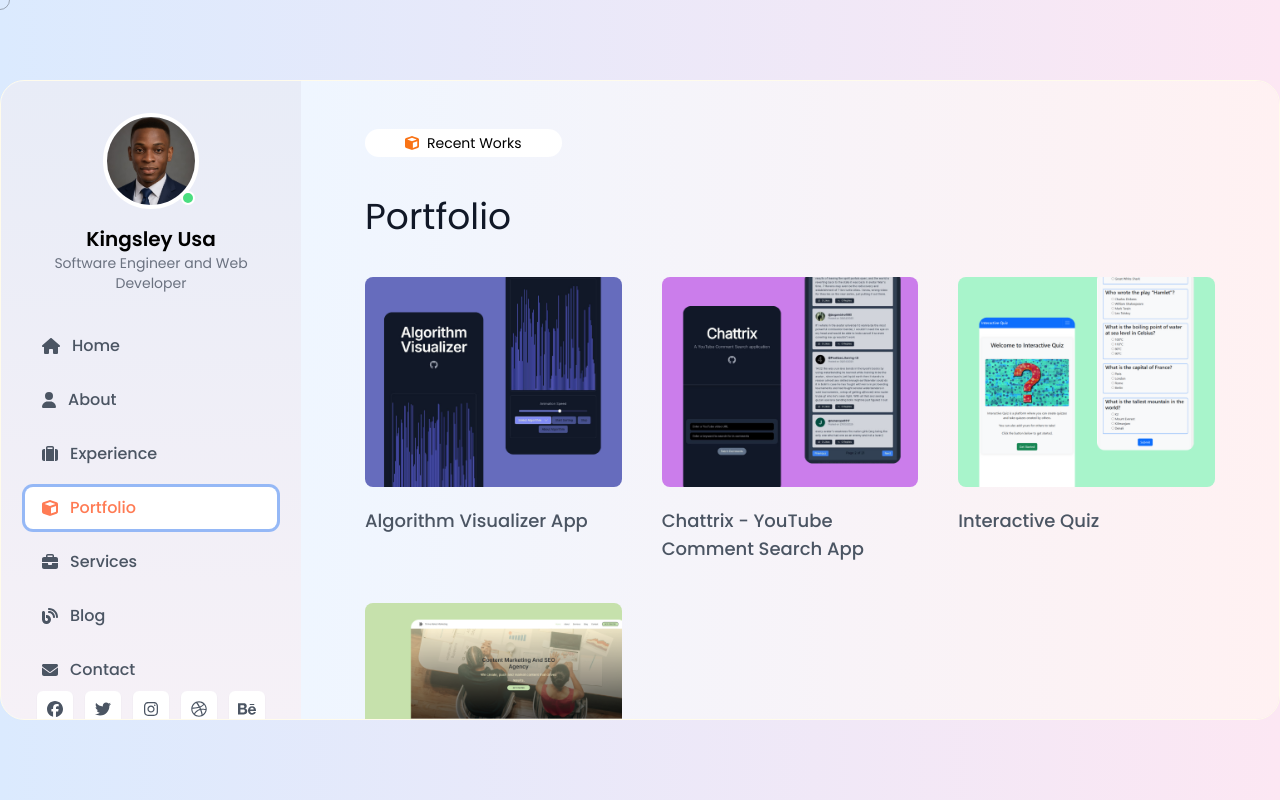
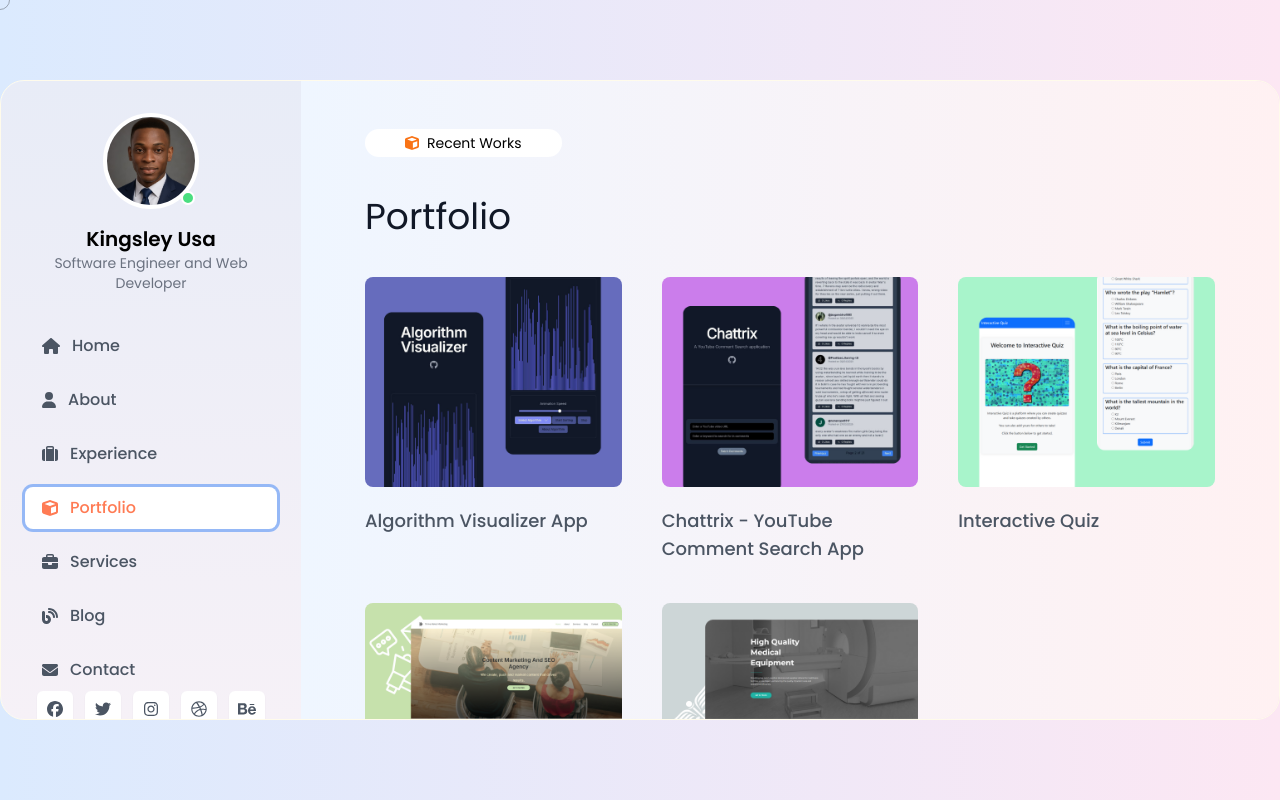
Before and after one commit to TheKingsident/kingsley-portfolio, a React (Vite) app: page / in a window 1280 px wide. Both pictures are taken after a click on the button "Portfolio". Built offline with nearby package versions, Linux system fonts and the light colour scheme.

Commit message:
Added Thive Maker and Matters Medical enteries to Portfolio section

```diff
--- a/src/pages/Portfolio.tsx
+++ b/src/pages/Portfolio.tsx
@@ -57,6 +57,17 @@ const Portfolio = () => {
             </h2>
           </div>
 
+          <div>
+            <div className="w-{490px} rounded-lg overflow-clip">
+              <img src="src/assets/MMed.png" alt="Matters Medical Site"
+              className="w-full transition-transform duration-300 ease-in-out hover:rotate-3 hover:scale-105" />
+
+            </div>
+            <h2 className="text-lg text-gray-600 font-medium mt-5">
+              Matters Medical Website
+            </h2>
+          </div>
+
         </div>
 
       </div>
```
Also changed, not shown: src/assets/MMed.png (added), src/assets/TM.png.
